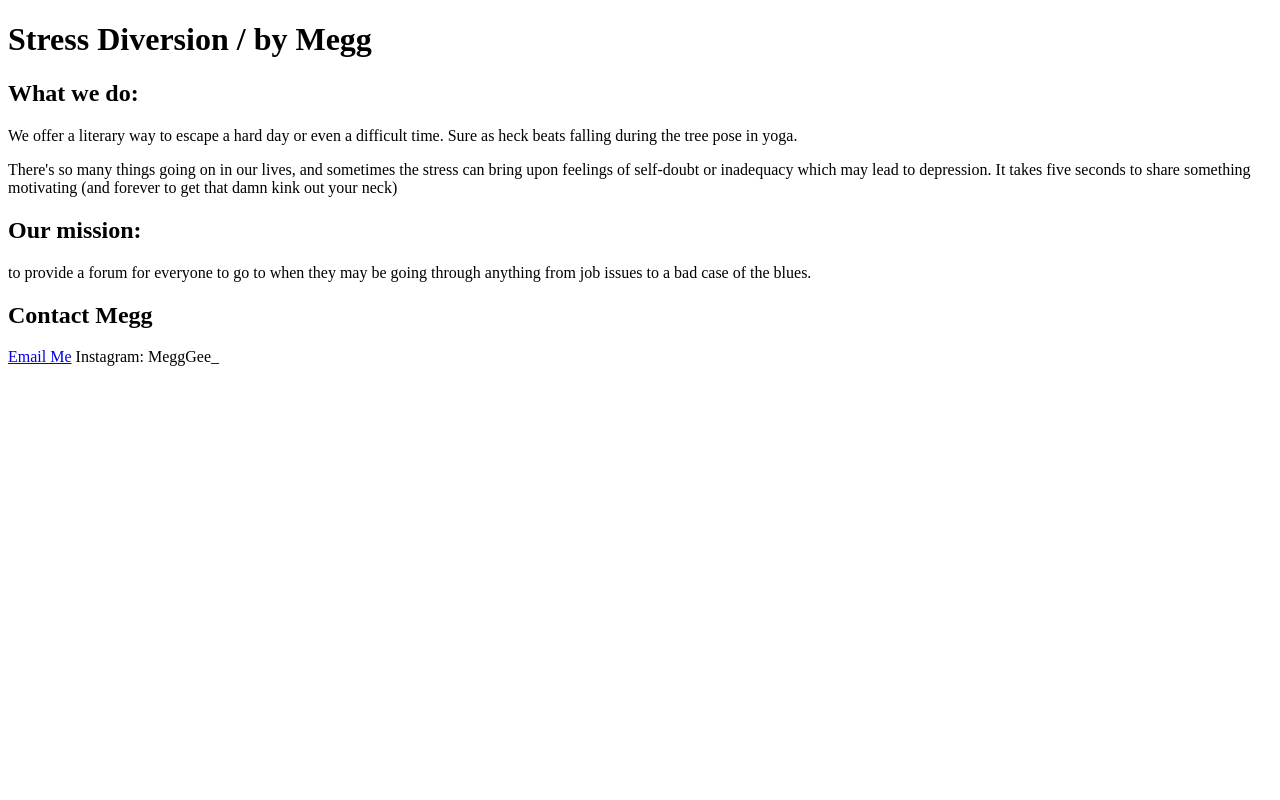
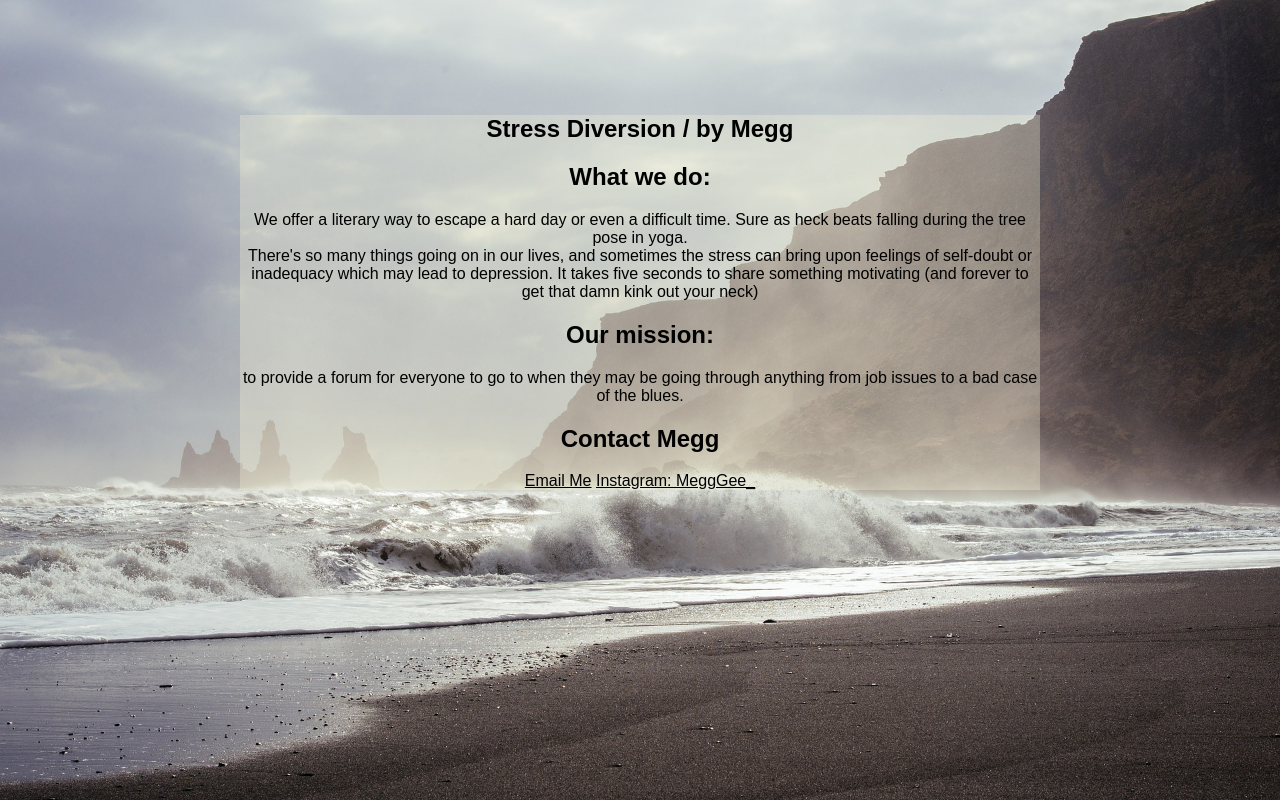
Before and after one commit to MeggGee/MEGG-S-FEWD-WORK, a plain HTML site: page aboutme.html in a window 1280 px wide. Drawn offline with Linux system fonts and the light colour scheme.

Commit message:
about me - completely done
Completed

```diff
--- a/aboutme.html
+++ b/aboutme.html
@@ -1,19 +1,36 @@
 <!DOCTYPE html>
-<html>
 <head>
+	<title> Stress Diversion / by Megg </title>
+<style>
 
 
+body {
+	text-align: center;
+	color: black;
+    font-family: 'Montserrat', sans-serif;
+    background: url(surf-455761_1920.jpg);
+    background-size: cover;
 
-	<title>
-		Stress Deversion / by Megg
-		</title>
+	}
+p {
+	width: 800px;
+	margin: 0 auto;
+}
+a {
+	color: black;
+}
+section {
+	background-color: rgba(248,245,214,.3);
+	width: 800px;
+	margin: 115px auto;
+}
+<link href='http://fonts.googleapis.com/css?family=Montserrat:700' rel='stylesheet' type='text/css'>
 
+</style>
 </head>
-
 <body>
-
-<h1>Stress Diversion / by Megg </h1>
-
+<section>
+	<h1>Stress Diversion / by Megg </h1>
 	<h2> What we do:</h2>
 	<p>We offer a literary way to escape a hard day or even a difficult time. Sure as heck beats falling during the tree pose in yoga.</p>
 
@@ -24,10 +41,11 @@
 	<h2>Our mission:</h2>
     <p>to provide a forum for everyone to go to when they may be going through anything from job issues to a bad case of the blues.</p>
 
-
+<footer>
 	<h2>Contact Megg</h2>
 	<a href="mailto:Megg763@gmail.com">Email Me</a>
-  	Instagram: MeggGee_
-
+  	<a href="https://instagram.com/megggee_">Instagram: MeggGee_</a>
+</footer>
+</section>
 </body>
 </html>
```
Also changed, not shown: surf-455761_1920.jpg (added), 1 other file.
